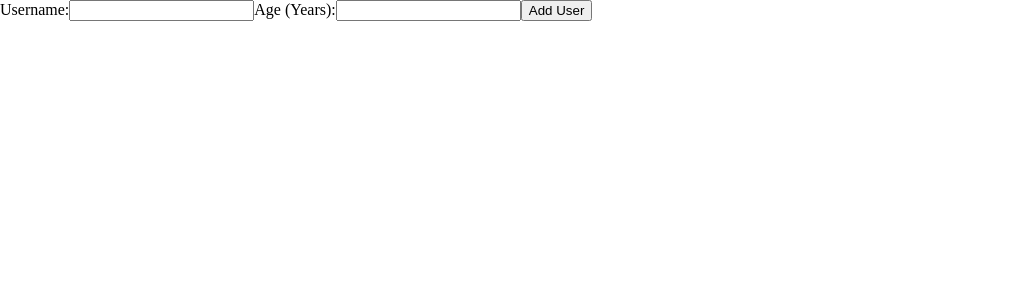
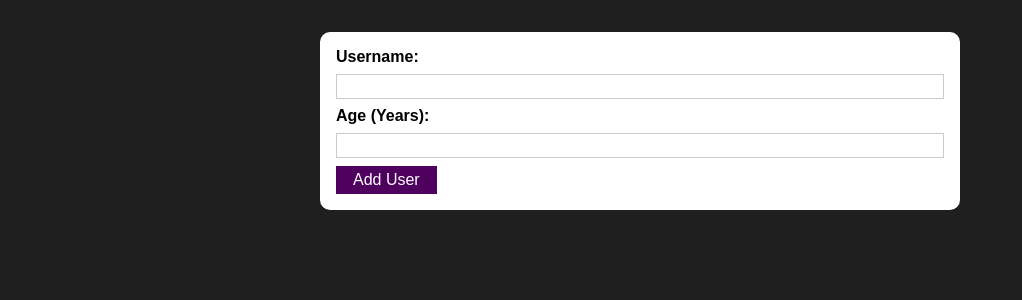
Before and after one commit to Mohit182/user-management-react, a React (Create React App) app: page / in a window 1280 px wide. Shown: the top 300 px of the page, without its empty margins (0-1022 px from the left). Built offline with nearby package versions, Linux system fonts and the light colour scheme.

Commit message:
edited Card and Button UI and and made it more good.

```diff
--- /dev/null
+++ b/src/Components/UI/Button.js
@@ -0,0 +1,16 @@
+import React from "react";
+import classes from './Button.module.css'
+
+const Button = props => {
+    return (
+        <button
+            className = { `${classes.button} ${props.className}` }
+            type = { props.type || 'button' }
+            onClick = { props.onClick }
+        >
+            { props.children }
+        </button>)
+    ;
+}
+
+export default Button;
--- /dev/null
+++ b/src/Components/UI/Button.module.css
@@ -0,0 +1,18 @@
+.button {
+  font: inherit;
+  border: 1px solid #4f005f;
+  background: #4f005f;
+  color: white;
+  padding: 0.25rem 1rem;
+  cursor: pointer;
+}
+
+.button:hover,
+.button:active {
+  background: #741188;
+  border-color: #741188;
+}
+
+.button:focus {
+  outline: none;
+}
--- /dev/null
+++ b/src/Components/UI/Card.js
@@ -0,0 +1,8 @@
+import react from "react";
+import classes from './Card.module.css'
+
+const Card = props => {
+    return <div className = {`${classes.card} ${props.className}`} > { props.children } </div>;
+}
+
+export default Card;
--- /dev/null
+++ b/src/Components/UI/Card.module.css
@@ -0,0 +1,5 @@
+.card {
+    background: white;
+    box-shadow: 0m 2px 8px rgba(0, 0, 0, 0.26);
+    border-radius: 10px;
+}
--- a/src/Components/User/AddUser.js
+++ b/src/Components/User/AddUser.js
@@ -1,10 +1,13 @@
 import React from "react";
-
+import Button from "../UI/Button";
+import Card from "../UI/Card";
+import classes from './AddUser.module.css';
 const AddUser = (props) => {
   const addUserHandler = (event) => {
     event.preventDefault();
   };
   return (
+    <Card className={classes.input}>
       <form onSubmit={addUserHandler}>
         <label htmlFor="username">Username:</label>
         <input id="username" type="text" />
@@ -12,8 +15,9 @@
         <label htmlFor="age">Age (Years):</label>
         <input id="age" type="number" />
 
-      <button type="submit">Add User</button>
+        <Button type="submit">Add User</Button>
       </form>
+    </Card>
   );
 };
 
--- /dev/null
+++ b/src/Components/User/AddUser.module.css
@@ -0,0 +1,26 @@
+.input {
+  margin: 2rem auto;
+  padding: 1rem;
+  width: 90%;
+  max-width: 40rem;
+}
+
+.input label {
+  display: block;
+  font-weight: bold;
+  margin-bottom: 0.5rem;
+}
+
+.input input {
+  font: inherit;
+  display: block;
+  width: 100%;
+  border: 1px solid #ccc;
+  padding: 0.15rem;
+  margin-bottom: 0.5rem;
+}
+
+.input input:focus {
+  outline: none;
+  border-color: #4f005f;
+}
--- a/src/index.css
+++ b/src/index.css
@@ -1,8 +1,12 @@
+* {
+  box-sizing: border-box;
+}
+
+html {
+  font-family: sans-serif;
+  background: #1f1f1f;
+}
+
 body {
   margin: 0;
 }
-
-code {
-  font-family: source-code-pro, Menlo, Monaco, Consolas, "Courier New",
-    monospace;
-}
```
Lines whose indentation alone changed are shown as unchanged.
